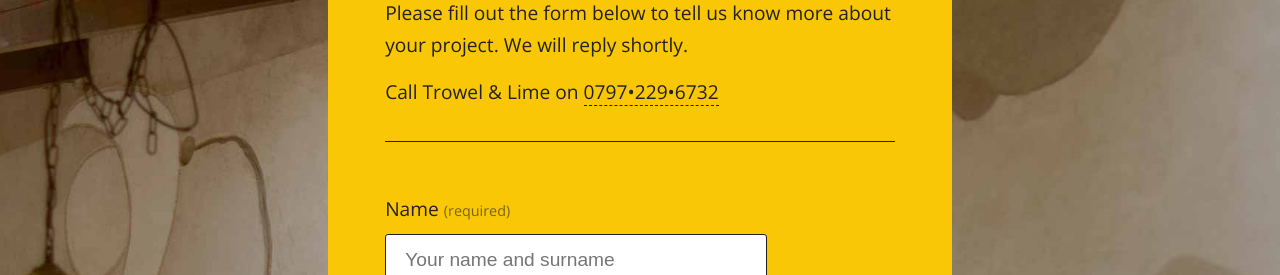
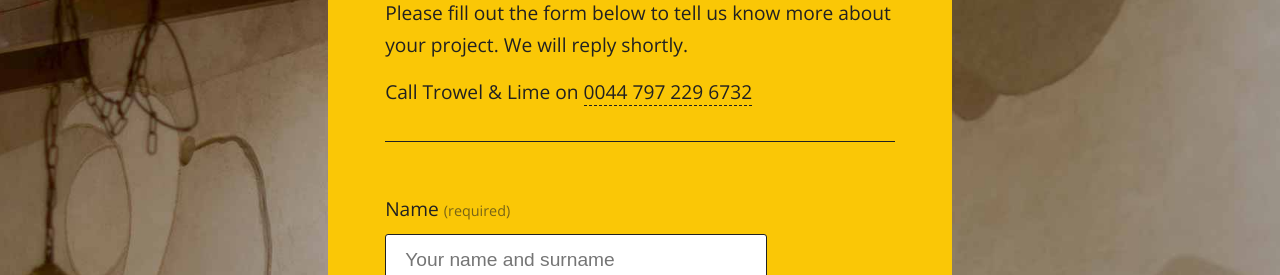
Before and after one commit to marek-kultys/trowel-and-lime, a Jekyll site: the page built from contact/index.html, in a window 1280 px wide and 1400 px high. Shown: the part 340-615 px from the top of the window. Built offline with Jekyll 4.4.1, drawn with Linux system fonts in a browser that asks for light colours; some of the changed text lies outside the part shown.

Commit message:
Draw tel number in contact page from data

```diff
--- a/_data/sgraffito.yml
+++ b/_data/sgraffito.yml
@@ -14,7 +14,7 @@
    city: London
    country: United Kingdom
 
-telephone: 00447972296732
+telephone: 0044 797 229 6732
 url: trowelandlime.com
 email: hello@trowelandlime.com
 twitter: trowel-and-lime
--- a/contact/index.html
+++ b/contact/index.html
@@ -15,7 +15,7 @@
                <div class="text-container">
                   <p>How can Trowel & Lime be <nobr>of service?</nobr></p>
                   <p>Please fill out the form below to tell us know more about your project. We will <nobr>reply shortly.</nobr></p>
-                  <p>Call Trowel & Lime <nobr>on <a href="tel:07972296732" class="all-black-link">0797•229•6732</a></nobr></p>
+                  <p>Call Trowel & Lime <nobr>on <a href="tel:07972296732" class="all-black-link">{{ site.data.sgraffito.telephone }}</a></nobr></p>
                </div>
                <div class="form-container small-margin-top">
                   <form action="https://formspree.io/mrklts@onet.eu" method="POST">
```
